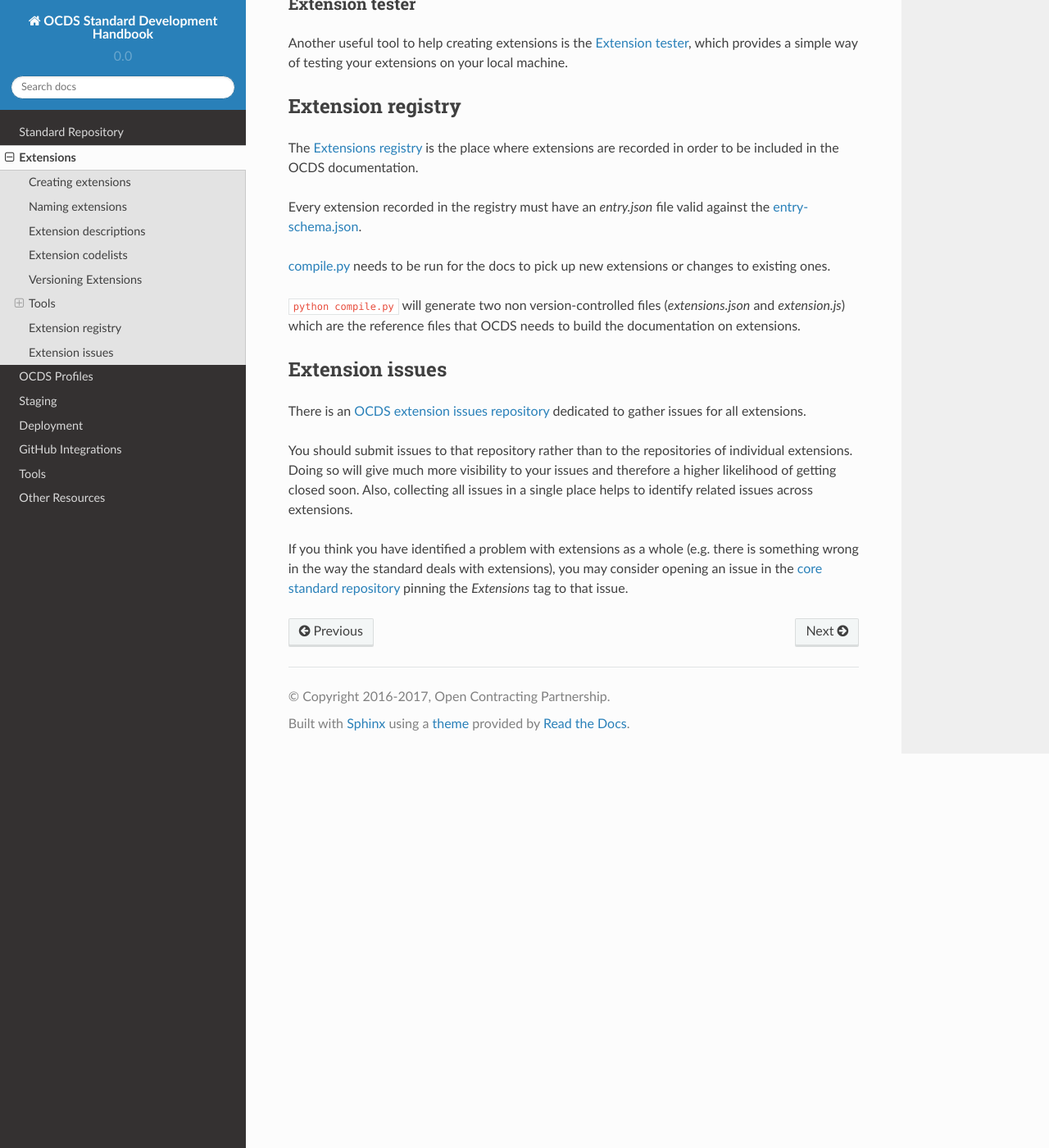
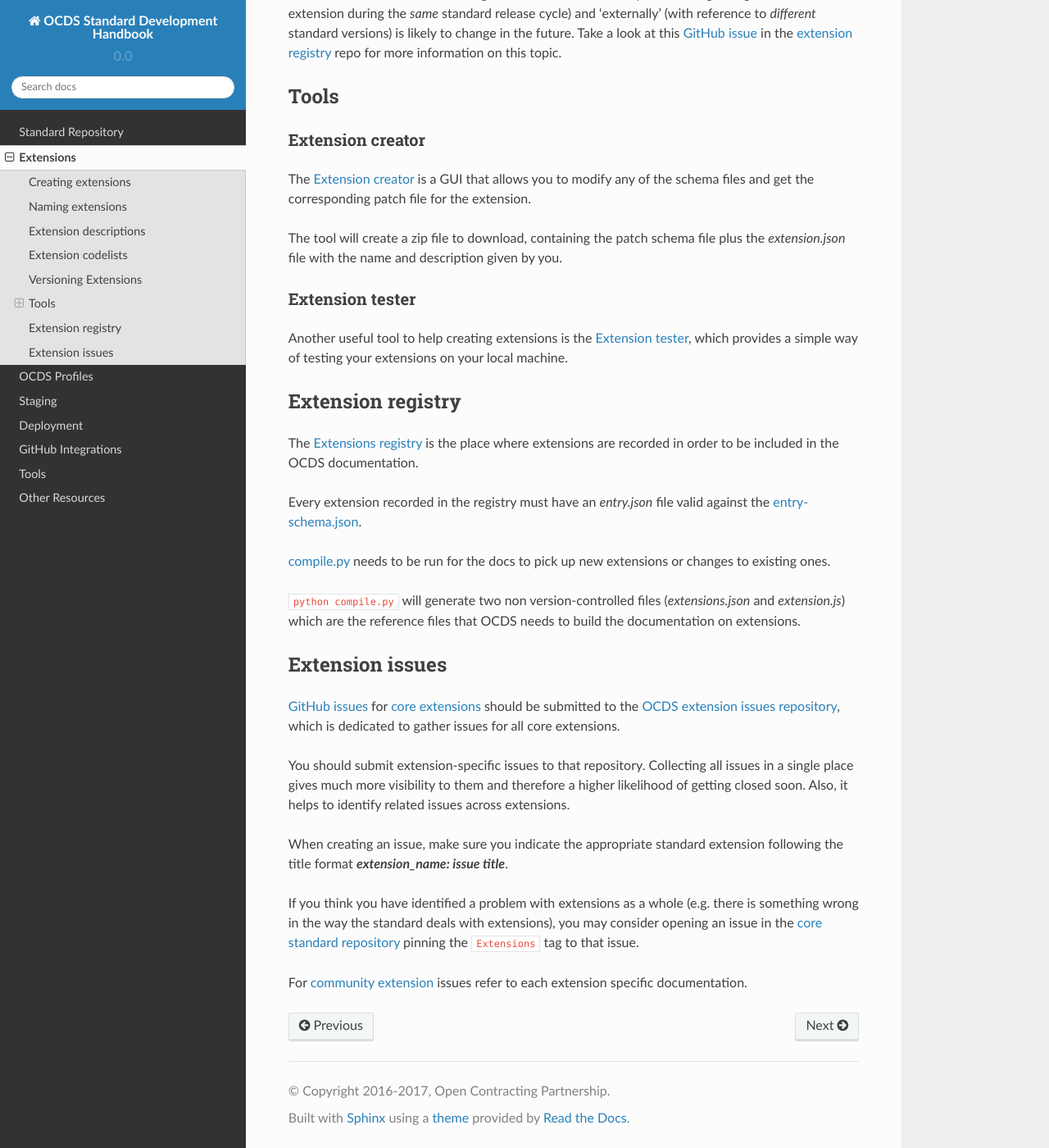
Before and after one commit to open-contracting/standard-development-handbook, a Sphinx documentation site: the page built from docs/extensions.md, in a window 1280 px wide and 1400 px high, scrolled down 2635 px. Shown: the whole window at 82% size. Built offline with Sphinx 7.4.7 and the Read the Docs theme 2.0.0, drawn with Linux system fonts in a browser that asks for light colours; some of the changed text lies outside the part shown.

Commit message:
Add extension issue info for core extensions

```diff
--- a/docs/extensions.md
+++ b/docs/extensions.md
@@ -18,6 +18,16 @@
 All extensions must have an [extension.json](https://github.com/open-contracting/standard_extension_template/blob/master/extension.json), with `"name"` and `"description"` fields required.
 
 Extensions must include at least one schema file. In most cases, the extension will have a _release-schema.json_ with the minimal changes required to patch the schema, although there may be more marginal user cases requiring metadata patches for _release-package-schema.json_ and/or _record-package-schema.json_. Empty schema files should not be included in the extension.
+
+Repositories for [core extensions](http://standard.open-contracting.org/latest/en/extensions/#core-extensions) should have issue submissions disable by default and should direct developers to the [OCDS extension issues repository](https://github.com/open-contracting/ocds-extensions) to file issues. Best practice is to add that information to the _README.md_ file in every core extension using the following template:
+
+  > _&#35;&#35;&#35; Reporting issues_
+  >
+  > _By default, issues are disabled for individual OCDS core extensions. Instead, there is a &#91;ocds extension repository &#93;&#40;https://github.com/open-contracting/ocds-extensions/&#41; to gather issues for all extensions in a single place._
+  >
+  > _If you have an issue to report, please submit it there. Make sure you indicate the appropriate extension following this format in the title: &#42;&#42;&#95;extension_name: issue title&#95;&#42;&#42;._
+
+For [community extensions](http://standard.open-contracting.org/latest/en/extensions/#community-extensions) there is no specific requirements regarding issue management.
 
 ## Naming extensions
 
@@ -87,8 +97,12 @@
 
 ## Extension issues
 
-There is an [OCDS extension issues repository](https://github.com/open-contracting/ocds-extensions) dedicated to gather issues for all extensions.
+[GitHub issues](https://help.github.com/articles/about-issues/) for [core extensions](http://standard.open-contracting.org/latest/en/extensions/#core-extensions) should be submitted to the [OCDS extension issues repository](https://github.com/open-contracting/ocds-extensions), which is dedicated to gather issues for all core extensions.
 
-You should submit issues to that repository rather than to the repositories of individual extensions. Doing so will give much more visibility to your issues and therefore a higher likelihood of getting closed soon. Also, collecting all issues in a single place helps to identify related issues across extensions.
+You should submit extension-specific issues to that repository. Collecting all issues in a single place gives much more visibility to them and therefore a higher likelihood of getting closed soon. Also, it helps to identify related issues across extensions.
 
-If you think you have identified a problem with extensions as a whole (e.g. there is something wrong in the way the standard deals with extensions), you may consider opening an issue in the [core standard repository](https://github.com/open-contracting/standard) pinning the _Extensions_ tag to that issue.
+When creating an issue, make sure you indicate the appropriate standard extension following the title format **_extension_name: issue title_**.
+
+If you think you have identified a problem with extensions as a whole (e.g. there is something wrong in the way the standard deals with extensions), you may consider opening an issue in the [core standard repository](https://github.com/open-contracting/standard) pinning the `Extensions` tag to that issue.
+
+For [community extension](http://standard.open-contracting.org/latest/en/extensions/#community-extensions) issues refer to each extension specific documentation.
```
